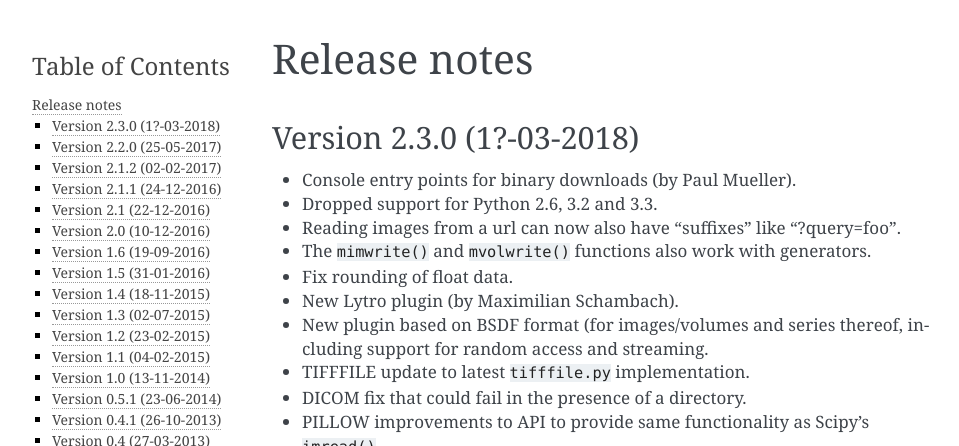
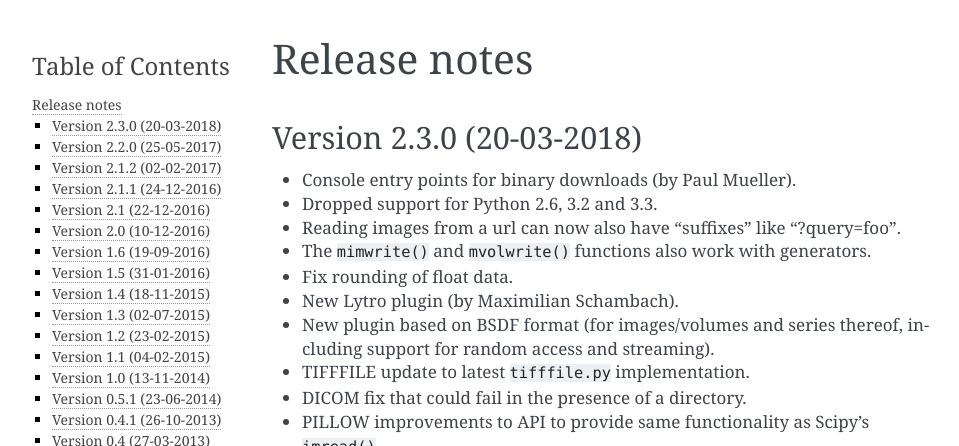
Before and after one commit to imageio/imageio, a Sphinx documentation site: the page built from docs/releasenotes.rst, in a window 1280 px wide and 900 px high. Shown: the top 446 px of the window, without its empty margins (148-1107 px from the left). Built offline with Sphinx 7.4.7, drawn with Linux system fonts in a browser that asks for light colours; pages that are not in the unit, such as notebooks, are missing from menus.

Commit message:
bumb version

```diff
--- a/docs/releasenotes.rst
+++ b/docs/releasenotes.rst
@@ -3,7 +3,7 @@ Release notes
 -------------
 
 
-Version 2.3.0 (1?-03-2018)
+Version 2.3.0 (20-03-2018)
 ==========================
 
 * Console entry points for binary downloads (by Paul Mueller).
@@ -13,7 +13,7 @@ Version 2.3.0 (1?-03-2018)
 * Fix rounding of float data.
 * New Lytro plugin (by Maximilian Schambach).
 * New plugin based on BSDF format (for images/volumes and series thereof,
-  including support for random access and streaming.
+  including support for random access and streaming).
 * TIFFFILE update to latest ``tifffile.py`` implementation.
 * DICOM fix that could fail in the presence of a directory.
 * PILLOW improvements to API to provide same functionality as Scipy's ``imread()``.
--- a/imageio/__init__.py
+++ b/imageio/__init__.py
@@ -16,7 +16,7 @@ Main website: http://imageio.github.io
 
 # flake8: noqa
 
-__version__ = '2.2.0dev'
+__version__ = '2.3.0'
 
 # Load some bits from core
 from .core import FormatManager, RETURN_BYTES
```
